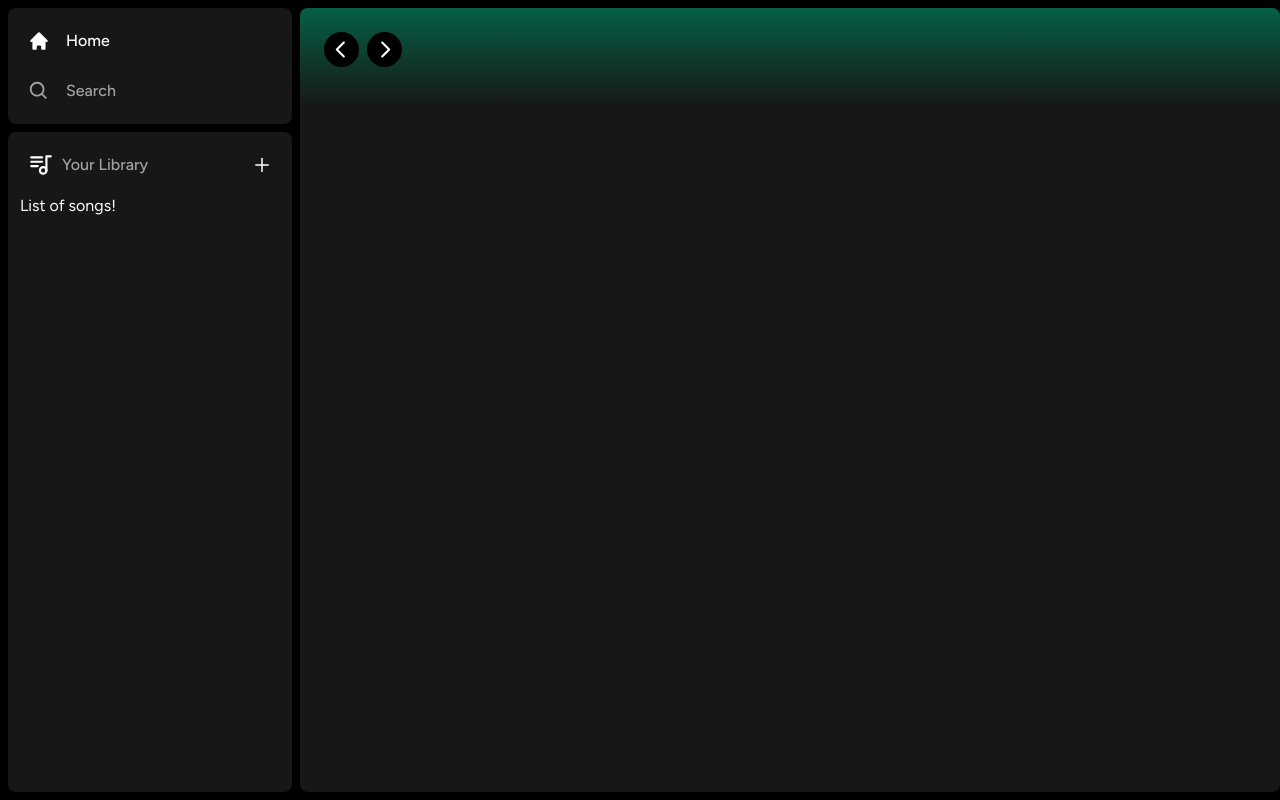
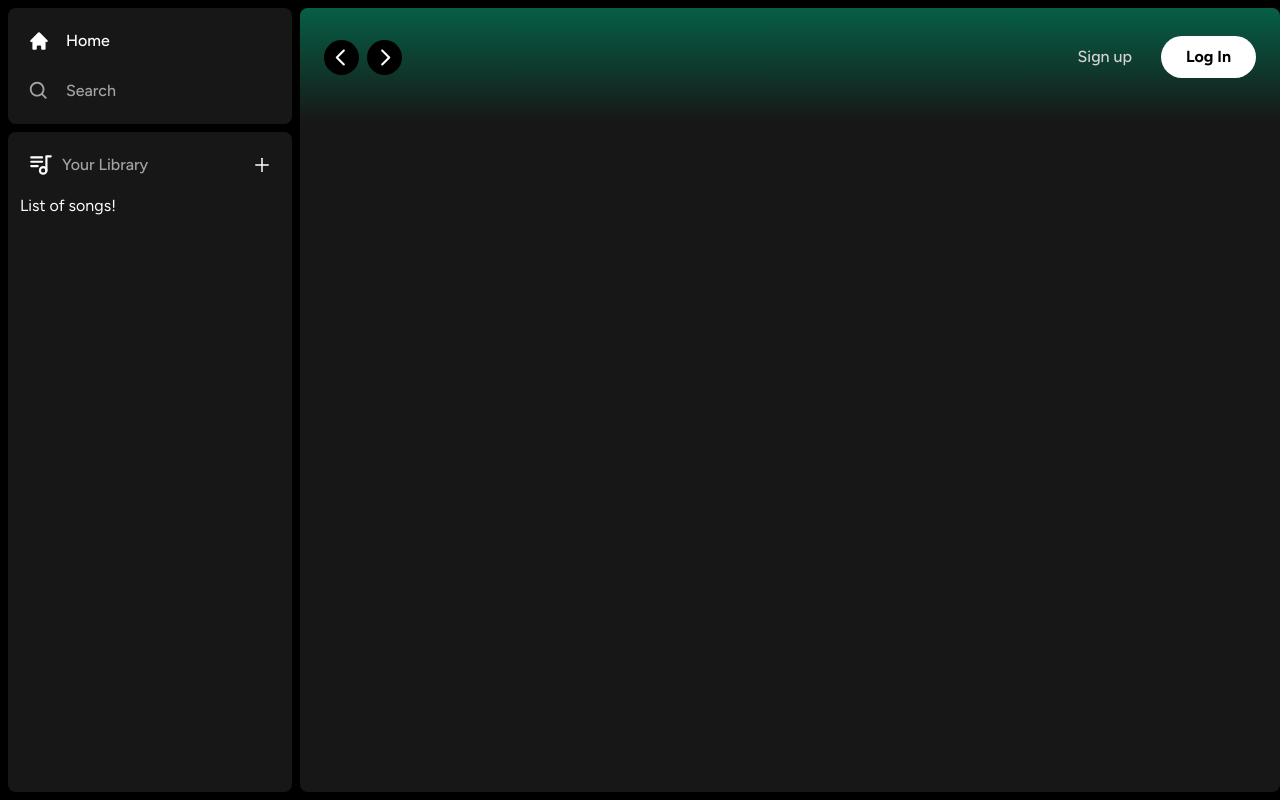
Before and after one commit to MichaelNgCen/Twicify-2.0, a Next.js app: page / in a window 1280 px wide. Built offline with nearby package versions, Linux system fonts and the light colour scheme.

Commit message:
add login and sigup button

```diff
--- /dev/null
+++ b/components/Button.tsx
@@ -0,0 +1,41 @@
+import { forwardRef } from "react";
+import { twMerge } from "tailwind-merge";
+
+interface ButtonProps extends React.ButtonHTMLAttributes<HTMLButtonElement> {}
+
+const Button = forwardRef<HTMLButtonElement, ButtonProps>(
+  ({ className, children, disabled, type = "button", ...props }, ref) => {
+    return (
+      <button
+        type={type}
+        className={twMerge(
+          `
+        w-full
+        rounded-full
+        bg-green-500
+        border
+        border-transparent
+        px-3
+        py-3
+        disabled:cursor-not-allowed
+        disabled:opacity-50
+        text-black
+        font-bold
+        hover:opacity-75
+        transition
+      `,
+          className
+        )}
+        disabled={disabled}
+        ref={ref}
+        {...props}
+      >
+        {children}
+      </button>
+    );
+  }
+);
+
+Button.displayName = "Button";
+
+export default Button;
--- a/components/Header.tsx
+++ b/components/Header.tsx
@@ -6,6 +6,7 @@
 import { RxCaretLeft, RxCaretRight } from "react-icons/rx";
 import { HiHome } from "react-icons/hi";
 import { BiSearch } from "react-icons/bi";
+import Button from "./Button";
 
 interface HeaderProps {
   children: React.ReactNode;
@@ -46,6 +47,20 @@
             <BiSearch className="text-black" size={20} />
           </button>
         </div>
+        <div className="flex justify-between items-center gap-x-4">
+            <>
+                <div>
+                    <Button className="bg-transparent text-neutral-300 font-medium">
+                        Sign up
+                    </Button>
+                </div>
+                <div>
+                    <Button className="bg-white px-6 py-2">
+                        Log In
+                    </Button>
+                </div>
+            </>
+        </div>
       </div>
     </div>
   );
```
